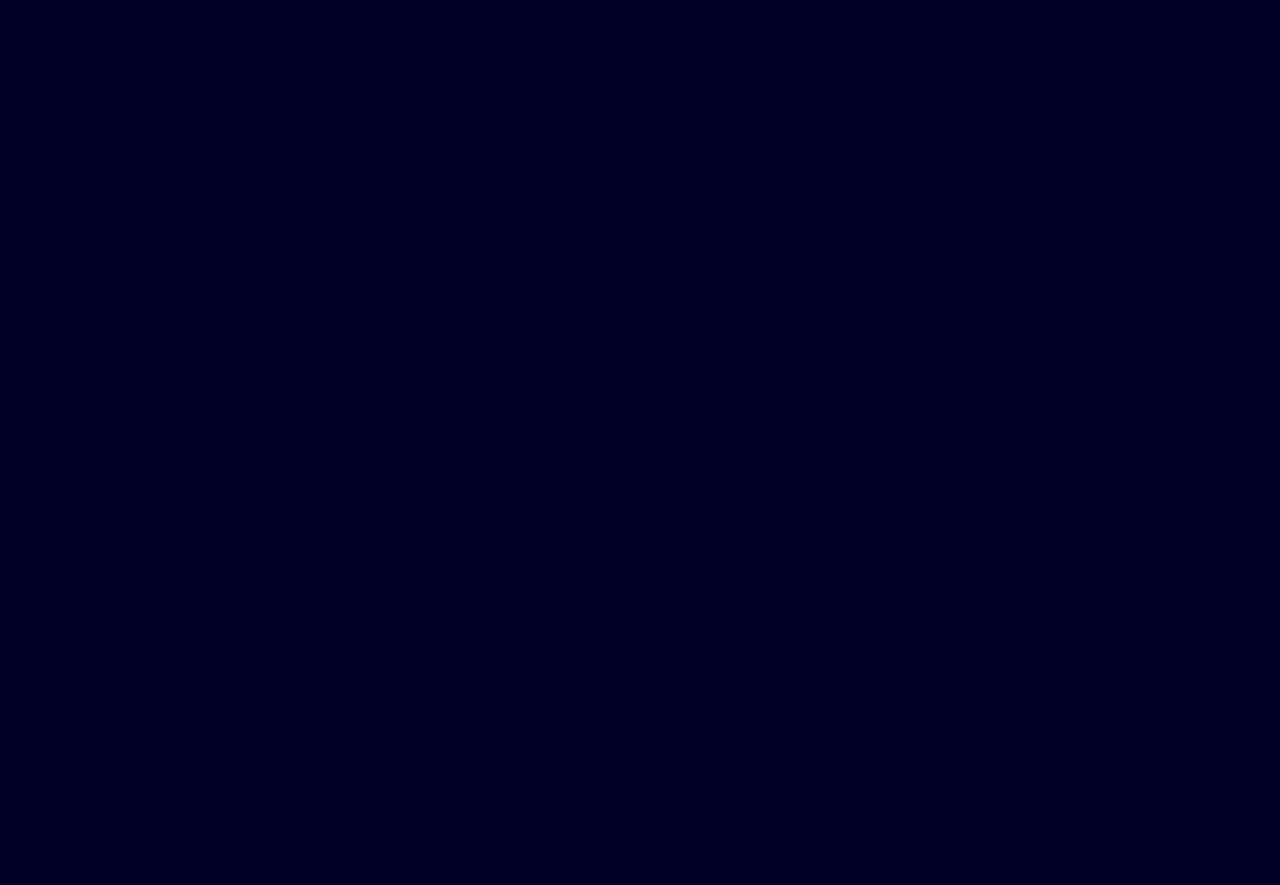
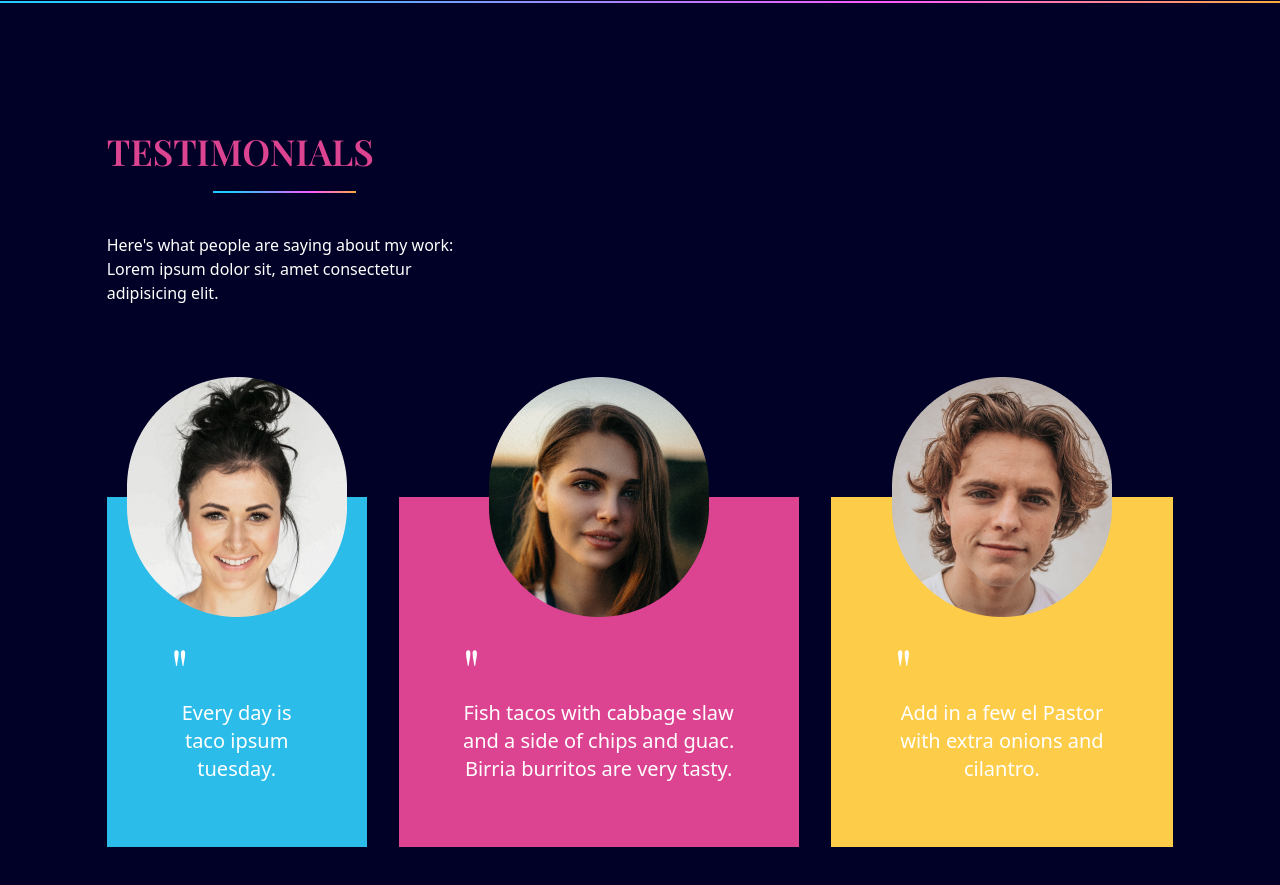
Before and after one commit to laurieroy/react-portfolio-roh, a React (Vite) app: page / in a window 1280 px wide. Shown: the part 3220-4105 px from the top of the page. Before the commit the page ends 3221 px from the top, so only its background shows below. Built offline with nearby package versions, Linux system fonts and the light colour scheme.

Commit message:
Add Testimonials

```diff
--- a/src/App.jsx
+++ b/src/App.jsx
@@ -7,6 +7,7 @@
 import LineGradient from "./components/LineGradient";
 import MySkills from "./scenes/MySkills";
 import Projects from "./scenes/Projects";
+import Testimonials from "./scenes/Testimonials";
 
 function App() {
   const [selectedPage, setSelectedPage] = useState("home");
@@ -50,6 +51,10 @@
       <div className="mx-auto w-5/6">
         <Projects />
       </div>
+      <LineGradient />
+      <div className="mx-auto w-5/6 md:h-full">
+        <Testimonials />
+      </div>
     </div>
   );
 }
--- /dev/null
+++ b/src/scenes/Testimonials.jsx
@@ -0,0 +1,89 @@
+import { motion } from "framer-motion";
+import LineGradient from "../components/LineGradient";
+
+const Testimonials = () => {
+  const testimonialStyles = `mx-auto relative max-w-[400px] h-[350px] flex flex-col justify-end p-16 mt-48 before:absolute before:top-[-120px] before:-ml-[110px] before:left-1/2`;
+
+  return (
+    <section id="testimonials" className="pt-32 pb-16">
+      {/* HEADING */}
+      <motion.div
+        className="md:w-1/3 text-center md:text-left"
+        initial="hidden"
+        whileInView="visible"
+        viewport={{ once: true, amount: 0.5 }}
+        transition={{ duration: 0.5 }}
+        variants={{
+          hidden: { opacity: 0, x: -50 },
+          visible: { opacity: 1, x: 0 },
+        }}
+      >
+        <p className="font-playfair font-semibold text-4xl mb-5">
+          <span className="text-red">TESTIMONIALS</span>
+        </p>
+        <LineGradient width="w-2/5 mx-auto" />
+        <p className="mt-10">
+          Here's what people are saying about my work: Lorem ipsum dolor sit,
+          amet consectetur adipisicing elit.
+        </p>
+      </motion.div>
+
+      {/* TESTIMONIALS */}
+      <div className="md:flex md:justify-between gap-8">
+        <motion.div
+          className={`bg-blue ${testimonialStyles} before:content-person1`}
+          initial="hidden"
+          whileInView="visible"
+          viewport={{ once: true, amount: 0.5 }}
+          transition={{ duration: 0.5 }}
+          variants={{
+            hidden: { opacity: 0, scale: 0.8 },
+            visible: { opacity: 1, scale: 1 },
+          }}
+        >
+          <p className="font-playfair text-6xl">"</p>
+            <p className="text-center text-xl">
+              Every day is taco ipsum tuesday.
+            </p>
+        </motion.div>
+
+        <motion.div
+          className={`bg-red ${testimonialStyles} before:content-person2`}
+          initial="hidden"
+          whileInView="visible"
+          viewport={{ once: true, amount: 0.5 }}
+          transition={{ delay: 0.2, duration: 0.5 }}
+          variants={{
+            hidden: { opacity: 0, scale: 0.8 },
+            visible: { opacity: 1, scale: 1 },
+          }}
+        >
+          <p className="font-playfair text-6xl">"</p>
+            <p className="text-center text-xl">
+              Fish tacos with cabbage slaw and a side of chips and guac. Birria burritos are very tasty.
+            </p>
+
+        </motion.div>
+
+        <motion.div
+          className={`bg-yellow ${testimonialStyles} before:content-person3`}
+          initial="hidden"
+          whileInView="visible"
+          viewport={{ once: true, amount: 0.5 }}
+          transition={{ delay: 0.4, duration: 0.5 }}
+          variants={{
+            hidden: { opacity: 0, scale: 0.8 },
+            visible: { opacity: 1, scale: 1 },
+          }}
+        >
+          <p className="font-playfair text-6xl">"</p>
+            <p className="text-center text-xl">
+              Add in a few el Pastor with extra onions and cilantro.
+            </p>
+
+        </motion.div>
+      </div>
+    </section>
+  );
+};
+export default Testimonials;
```
